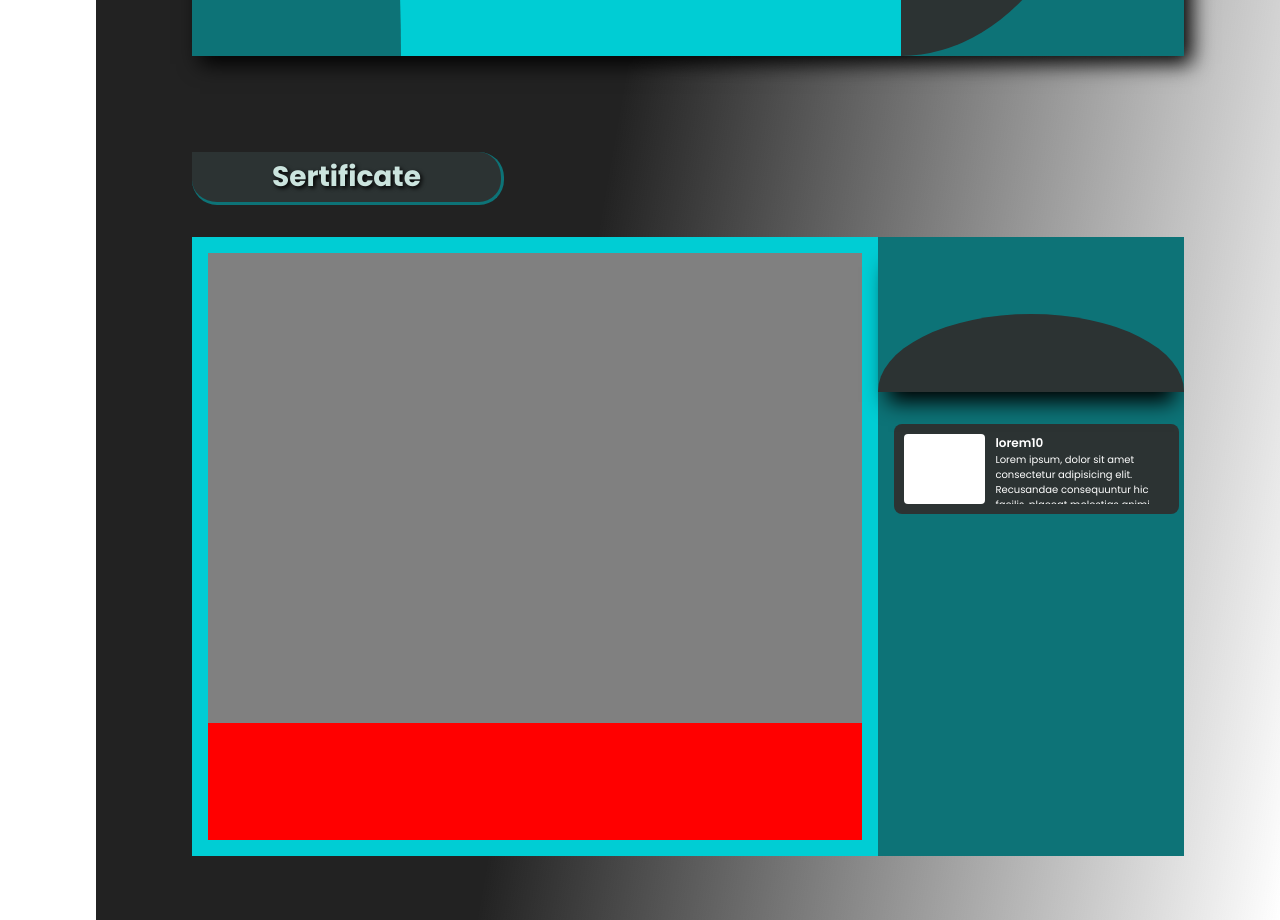
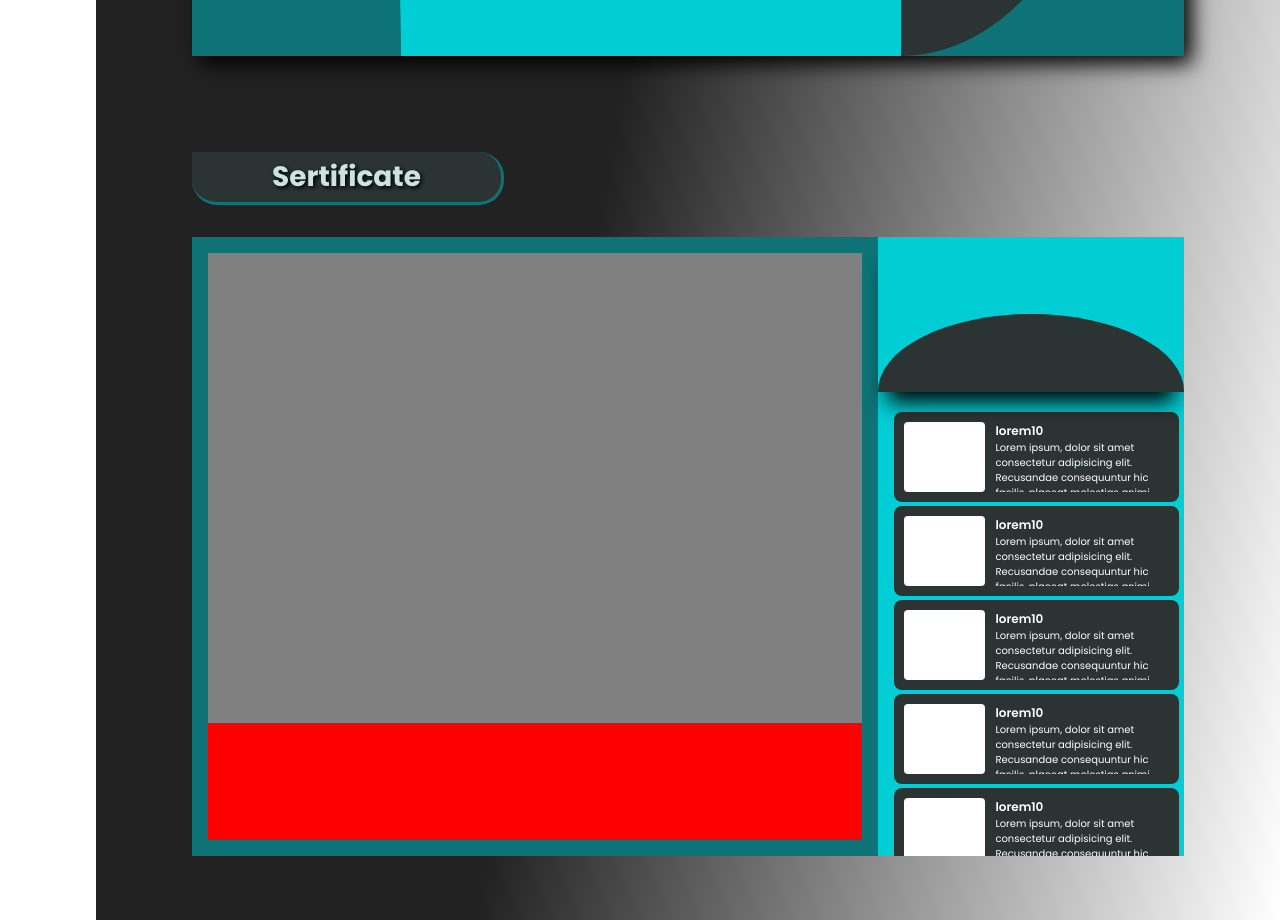
Before and after one commit to CryStealLz0/Project_Vite_Porotfolio, a React (Vite) app: page / in a window 1280 px wide. Shown: the part 1480-2400 px from the top of the page. Built offline with nearby package versions, Linux system fonts and the light colour scheme.

Commit message:
sertif - acievement

```diff
--- a/src/App.tsx
+++ b/src/App.tsx
@@ -3,7 +3,7 @@ import NavbarLeft from './component/Navbar/NavbarLeft.tsx';
 import NavbarBottom from './component/Navbar/NavbarBottom.tsx';
 import HomeWelcome from './component/Home/HomeWelcome.tsx';
 import AboutProfil from './component/About/AboutProfil.tsx';
-import Sertificate from './component/Sertificate/Sertificate.tsx';
+import Sertificate from './component/Achievement/Sertificate.tsx';
 
 function App() {
   return (
--- /dev/null
+++ b/src/component/Achievement/Sertificate.tsx
@@ -0,0 +1,152 @@
+import '../../style/Achievement/sertificate.scss';
+
+function Sertificate() {
+  return (
+    <>
+      <div>
+        <div className="container-section" id="achievement">
+          <div className="heading">
+            <h1>Sertificate</h1>
+          </div>
+          <div className="content-achievement">
+            <div className="achievement-content">
+              <div className="container-achievement">
+                <div className="achievement-img"></div>
+                <div className="achievement-des"></div>
+              </div>
+              <div className="container-choice">
+                <div className="choice-des">
+                  <div className="choice-buttons"></div>
+                </div>
+                <div className="choice">
+                  <div className="choice-isi">
+                    <div className="img-choice"></div>
+                    <div className="des-choice">
+                      <h1>lorem10</h1>
+                      <p>
+                        Lorem ipsum, dolor sit amet consectetur adipisicing
+                        elit. Recusandae consequuntur hic facilis, placeat
+                        molestias animi nobis veniam accusantium quibusdam
+                        dignissimos?
+                      </p>
+                    </div>
+                  </div>
+                  <div className="choice-isi">
+                    <div className="img-choice"></div>
+                    <div className="des-choice">
+                      <h1>lorem10</h1>
+                      <p>
+                        Lorem ipsum, dolor sit amet consectetur adipisicing
+                        elit. Recusandae consequuntur hic facilis, placeat
+                        molestias animi nobis veniam accusantium quibusdam
+                        dignissimos?
+                      </p>
+                    </div>
+                  </div>
+                  <div className="choice-isi">
+                    <div className="img-choice"></div>
+                    <div className="des-choice">
+                      <h1>lorem10</h1>
+                      <p>
+                        Lorem ipsum, dolor sit amet consectetur adipisicing
+                        elit. Recusandae consequuntur hic facilis, placeat
+                        molestias animi nobis veniam accusantium quibusdam
+                        dignissimos?
+                      </p>
+                    </div>
+                  </div>
+                  <div className="choice-isi">
+                    <div className="img-choice"></div>
+                    <div className="des-choice">
+                      <h1>lorem10</h1>
+                      <p>
+                        Lorem ipsum, dolor sit amet consectetur adipisicing
+                        elit. Recusandae consequuntur hic facilis, placeat
+                        molestias animi nobis veniam accusantium quibusdam
+                        dignissimos?
+                      </p>
+                    </div>
+                  </div>
+                  <div className="choice-isi">
+                    <div className="img-choice"></div>
+                    <div className="des-choice">
+                      <h1>lorem10</h1>
+                      <p>
+                        Lorem ipsum, dolor sit amet consectetur adipisicing
+                        elit. Recusandae consequuntur hic facilis, placeat
+                        molestias animi nobis veniam accusantium quibusdam
+                        dignissimos?
+                      </p>
+                    </div>
+                  </div>
+                  <div className="choice-isi">
+                    <div className="img-choice"></div>
+                    <div className="des-choice">
+                      <h1>lorem10</h1>
+                      <p>
+                        Lorem ipsum, dolor sit amet consectetur adipisicing
+                        elit. Recusandae consequuntur hic facilis, placeat
+                        molestias animi nobis veniam accusantium quibusdam
+                        dignissimos?
+                      </p>
+                    </div>
+                  </div>
+                  <div className="choice-isi">
+                    <div className="img-choice"></div>
+                    <div className="des-choice">
+                      <h1>lorem10</h1>
+                      <p>
+                        Lorem ipsum, dolor sit amet consectetur adipisicing
+                        elit. Recusandae consequuntur hic facilis, placeat
+                        molestias animi nobis veniam accusantium quibusdam
+                        dignissimos?
+                      </p>
+                    </div>
+                  </div>
+                  <div className="choice-isi">
+                    <div className="img-choice"></div>
+                    <div className="des-choice">
+                      <h1>lorem10</h1>
+                      <p>
+                        Lorem ipsum, dolor sit amet consectetur adipisicing
+                        elit. Recusandae consequuntur hic facilis, placeat
+                        molestias animi nobis veniam accusantium quibusdam
+                        dignissimos?
+                      </p>
+                    </div>
+                  </div>
+                  <div className="choice-isi">
+                    <div className="img-choice"></div>
+                    <div className="des-choice">
+                      <h1>lorem10</h1>
+                      <p>
+                        Lorem ipsum, dolor sit amet consectetur adipisicing
+                        elit. Recusandae consequuntur hic facilis, placeat
+                        molestias animi nobis veniam accusantium quibusdam
+                        dignissimos?
+                      </p>
+                    </div>
+                  </div>
+                  <div className="choice-isi">
+                    <div className="img-choice"></div>
+                    <div className="des-choice">
+                      <h1>lorem10</h1>
+                      <p>
+                        Lorem ipsum, dolor sit amet consectetur adipisicing
+                        elit. Recusandae consequuntur hic facilis, placeat
+                        molestias animi nobis veniam accusantium quibusdam
+                        dignissimos?
+                      </p>
+                    </div>
+                  </div>
+                </div>
+              </div>
+            </div>
+          </div>
+        </div>
+      </div>
+    </>
+  );
+}
+
+export default Sertificate;
--- a/src/component/Navbar/NavbarLeft.tsx
+++ b/src/component/Navbar/NavbarLeft.tsx
@@ -65,7 +65,7 @@ function NavbarLeft() {
                   </li>
                 </div>
               </a>
-              <a href="#sertificate">
+              <a href="#achievement">
                 <div
                   className={`h-20 ml-3 rounded-l-full flex justify-center items-center mr-[-1px] relative  ${
                     activeIcon === 'project'
--- a/src/component/Sertificate/Sertificate.tsx
+++ /dev/null
@@ -1,44 +0,0 @@
-import '../../style/Sertificate/sertificate.scss';
-
-function Sertificate() {
-  return (
-    <>
-      <div>
-        <div className="container-section" id="sertificate">
-          <div className="heading">
-            <h1>Sertificate</h1>
-          </div>
-          <div className="content-sertificate">
-            <div className="sertificate-content">
-              <div className="container-sertif">
-                <div className="sertif-img"></div>
-                <div className="sertif-des"></div>
-              </div>
-              <div className="container-choice">
-                <div className="choice-des">
-                  <div className="choice-buttons"></div>
-                </div>
-                <div className="choice">
-                  <div className="choice-isi">
-                    <div className="img-choice"></div>
-                    <div className="des-choice">
-                      <h1>lorem10</h1>
-                      <p>
-                        Lorem ipsum, dolor sit amet consectetur adipisicing
-                        elit. Recusandae consequuntur hic facilis, placeat
-                        molestias animi nobis veniam accusantium quibusdam
-                        dignissimos?
-                      </p>
-                    </div>
-                  </div>
-                </div>
-              </div>
-            </div>
-          </div>
-        </div>
-      </div>
-    </>
-  );
-}
-
-export default Sertificate;
--- a/src/style/Sertificate/sertificate.scss
+++ b/src/style/Achievement/sertificate.scss
@@ -1,24 +1,24 @@
 @import '../app.scss';
 
-.content-sertificate {
+.content-achievement {
     width: 100%;
     height: 100%;
     overflow: hidden;
-    background: $secondary-variant;
-    .sertificate-content {
+    background: $secondary;
+    .achievement-content {
         height: 100%;
         width: 100%;
         display: flex;
-        .container-sertif {
+        .container-achievement {
             height: 100%;
             width: 100%;
             padding: 1rem 1rem;
-            .sertif-img {
+            .achievement-img {
                 height: 80%;
                 width: 100%;
                 background: grey;
             }
-            .sertif-des {
+            .achievement-des {
                 height: 20%;
                 width: 100%;
                 background: red;
@@ -27,11 +27,12 @@
         .container-choice {
             height: 100%;
             width: 450px;
+            background: $secondary-variant;
             .choice-des {
                 position: relative;
                 height: 25%;
                 width: 100%;
-                background: $secondary;
+                // background: $secondar;
                 overflow: hidden;
                 box-shadow: 0px 20px 20px -10px black;
                 z-index: 1;
@@ -54,10 +55,13 @@
                 position: relative;
                 height: 75%;
                 width: 100%;
-                background: $secondary;
                 padding:  1rem 0rem;
                 padding-left: 1rem;
                 padding-right: 5px;
+                overflow-x: auto;
+                &::-webkit-scrollbar {
+                    width: 0px;
+                }
                 .choice-isi {
                     display: flex;
                     box-sizing: border-box;
@@ -66,7 +70,7 @@
                     border-radius: 8px;
                     background: $primary-variant;
                     transition: 0.3s;
-                    margin: 1rem 0rem;
+                    margin: 4px 0rem;
                     padding: 10px;
                     overflow: hidden;
                     &:hover {
```
Also changed, not shown: src/style/Achievement/sertificateQuery.scss (added).
